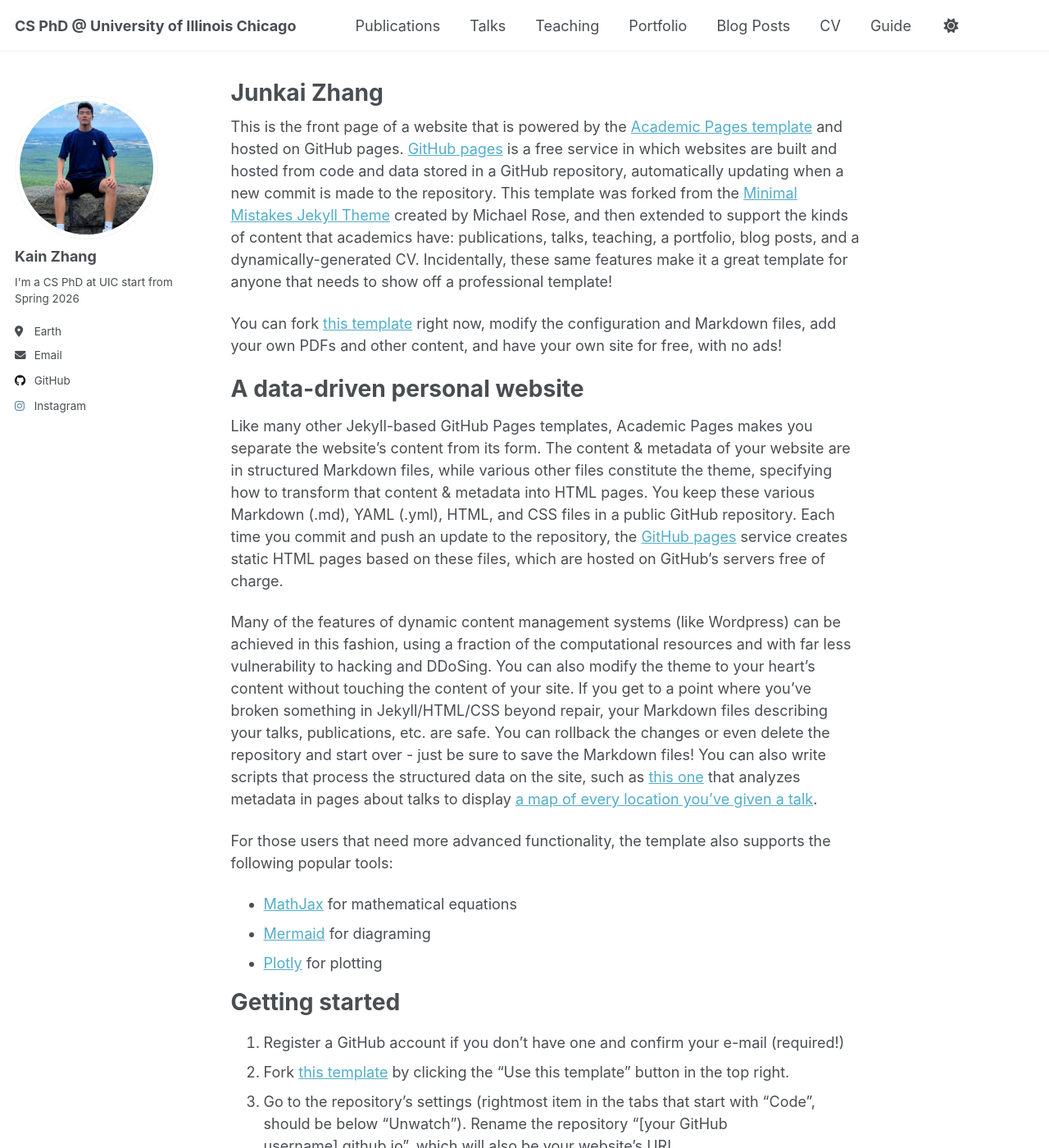
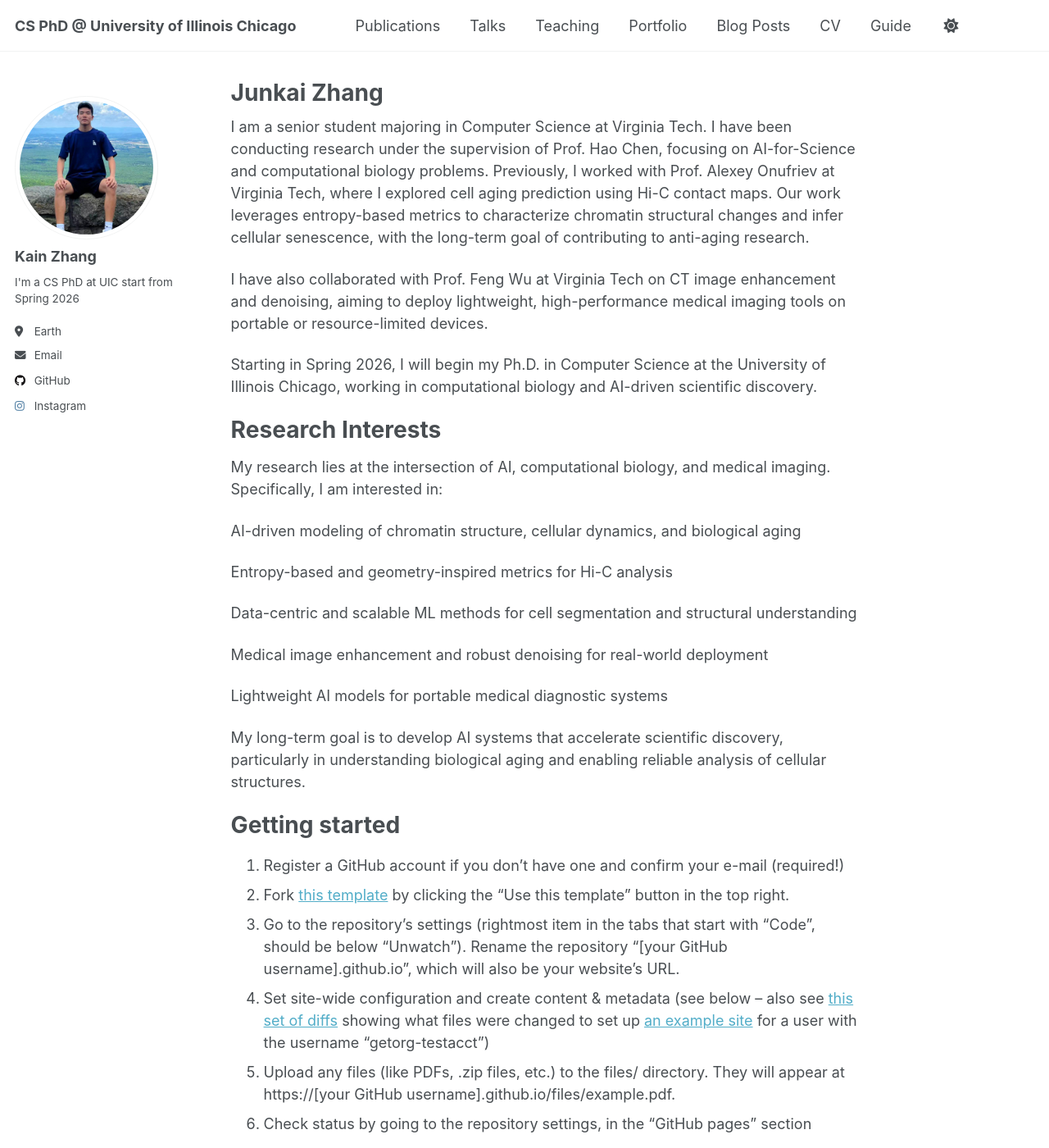
Before and after one commit to junkaizzz/junkaizzz.github.io, a Jekyll site: the page built from _pages/about.md, in a window 1280 px wide and 1400 px high. Shown: the whole window at 82% size. Built offline with Jekyll 4.4.1, drawn with Linux system fonts in a browser that asks for light colours; a script that is not in the unit is left out.

Commit message:
Revise about page with personal and research details
Updated personal information and research interests in the about page.

```diff
--- a/_pages/about.md
+++ b/_pages/about.md
@@ -7,20 +7,29 @@ redirect_from:
   - /about.html
 ---
 
-This is the front page of a website that is powered by the [Academic Pages template](https://github.com/academicpages/academicpages.github.io) and hosted on GitHub pages. [GitHub pages](https://pages.github.com) is a free service in which websites are built and hosted from code and data stored in a GitHub repository, automatically updating when a new commit is made to the repository. This template was forked from the [Minimal Mistakes Jekyll Theme](https://mmistakes.github.io/minimal-mistakes/) created by Michael Rose, and then extended to support the kinds of content that academics have: publications, talks, teaching, a portfolio, blog posts, and a dynamically-generated CV. Incidentally, these same features make it a great template for anyone that needs to show off a professional template!
+I am a senior student majoring in Computer Science at Virginia Tech. I have been conducting research under the supervision of Prof. Hao Chen, focusing on AI-for-Science and computational biology problems.
+Previously, I worked with Prof. Alexey Onufriev at Virginia Tech, where I explored cell aging prediction using Hi-C contact maps. Our work leverages entropy-based metrics to characterize chromatin structural changes and infer cellular senescence, with the long-term goal of contributing to anti-aging research.
 
- You can fork [this template](https://github.com/academicpages/academicpages.github.io) right now, modify the configuration and Markdown files, add your own PDFs and other content, and have your own site for free, with no ads!
+I have also collaborated with Prof. Feng Wu at Virginia Tech on CT image enhancement and denoising, aiming to deploy lightweight, high-performance medical imaging tools on portable or resource-limited devices.
 
-A data-driven personal website
+Starting in Spring 2026, I will begin my Ph.D. in Computer Science at the University of Illinois Chicago, working in computational biology and AI-driven scientific discovery.
+
+Research Interests
 ======
-Like many other Jekyll-based GitHub Pages templates, Academic Pages makes you separate the website's content from its form. The content & metadata of your website are in structured Markdown files, while various other files constitute the theme, specifying how to transform that content & metadata into HTML pages. You keep these various Markdown (.md), YAML (.yml), HTML, and CSS files in a public GitHub repository. Each time you commit and push an update to the repository, the [GitHub pages](https://pages.github.com/) service creates static HTML pages based on these files, which are hosted on GitHub's servers free of charge.
+My research lies at the intersection of AI, computational biology, and medical imaging.
+Specifically, I am interested in:
 
-Many of the features of dynamic content management systems (like Wordpress) can be achieved in this fashion, using a fraction of the computational resources and with far less vulnerability to hacking and DDoSing. You can also modify the theme to your heart's content without touching the content of your site. If you get to a point where you've broken something in Jekyll/HTML/CSS beyond repair, your Markdown files describing your talks, publications, etc. are safe. You can rollback the changes or even delete the repository and start over - just be sure to save the Markdown files! You can also write scripts that process the structured data on the site, such as [this one](https://github.com/academicpages/academicpages.github.io/blob/master/talkmap.ipynb) that analyzes metadata in pages about talks to display [a map of every location you've given a talk](https://academicpages.github.io/talkmap.html).
+AI-driven modeling of chromatin structure, cellular dynamics, and biological aging
 
-For those users that need more advanced functionality, the template also supports the following popular tools:
-- [MathJax](https://www.mathjax.org/) for mathematical equations
-- [Mermaid](https://mermaid.js.org/) for diagraming
-- [Plotly](https://plotly.com/javascript/) for plotting
+Entropy-based and geometry-inspired metrics for Hi-C analysis
+
+Data-centric and scalable ML methods for cell segmentation and structural understanding
+
+Medical image enhancement and robust denoising for real-world deployment
+
+Lightweight AI models for portable medical diagnostic systems
+
+My long-term goal is to develop AI systems that accelerate scientific discovery, particularly in understanding biological aging and enabling reliable analysis of cellular structures.
 
 Getting started
 ======
```
